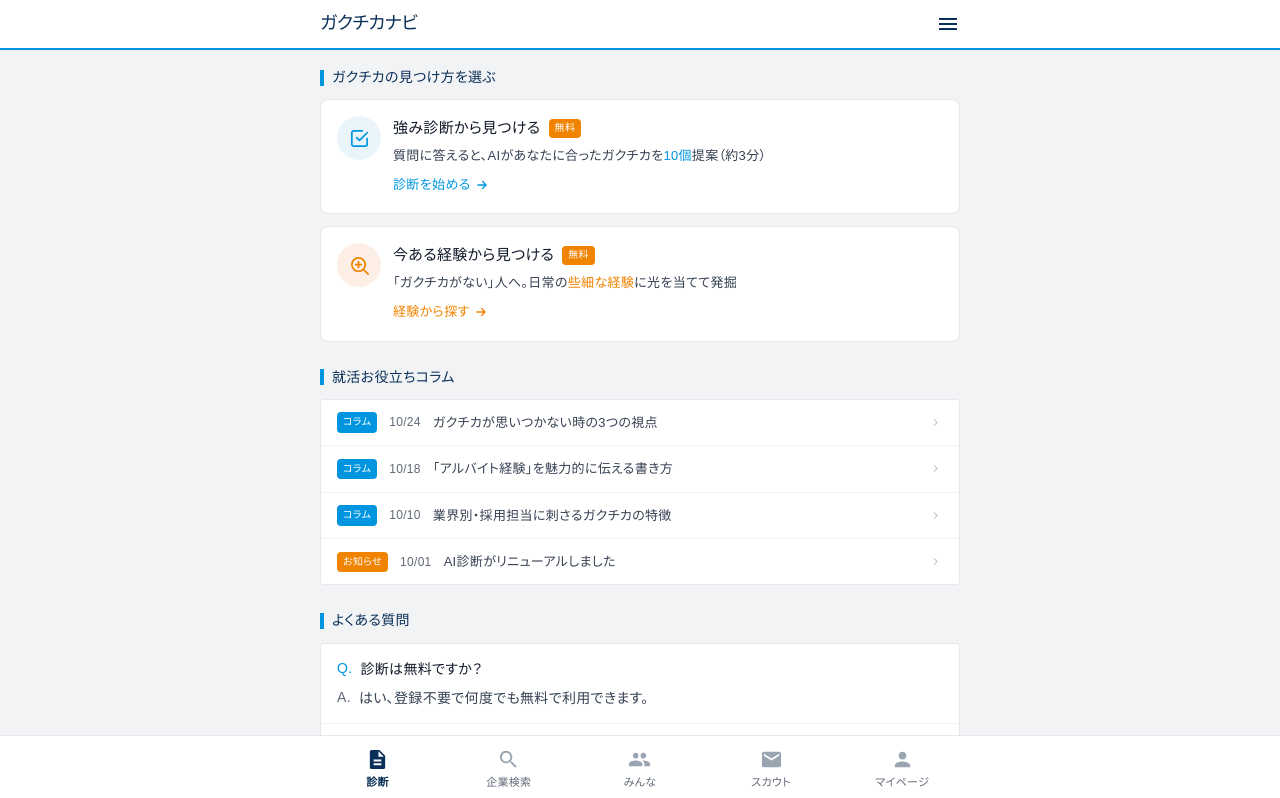
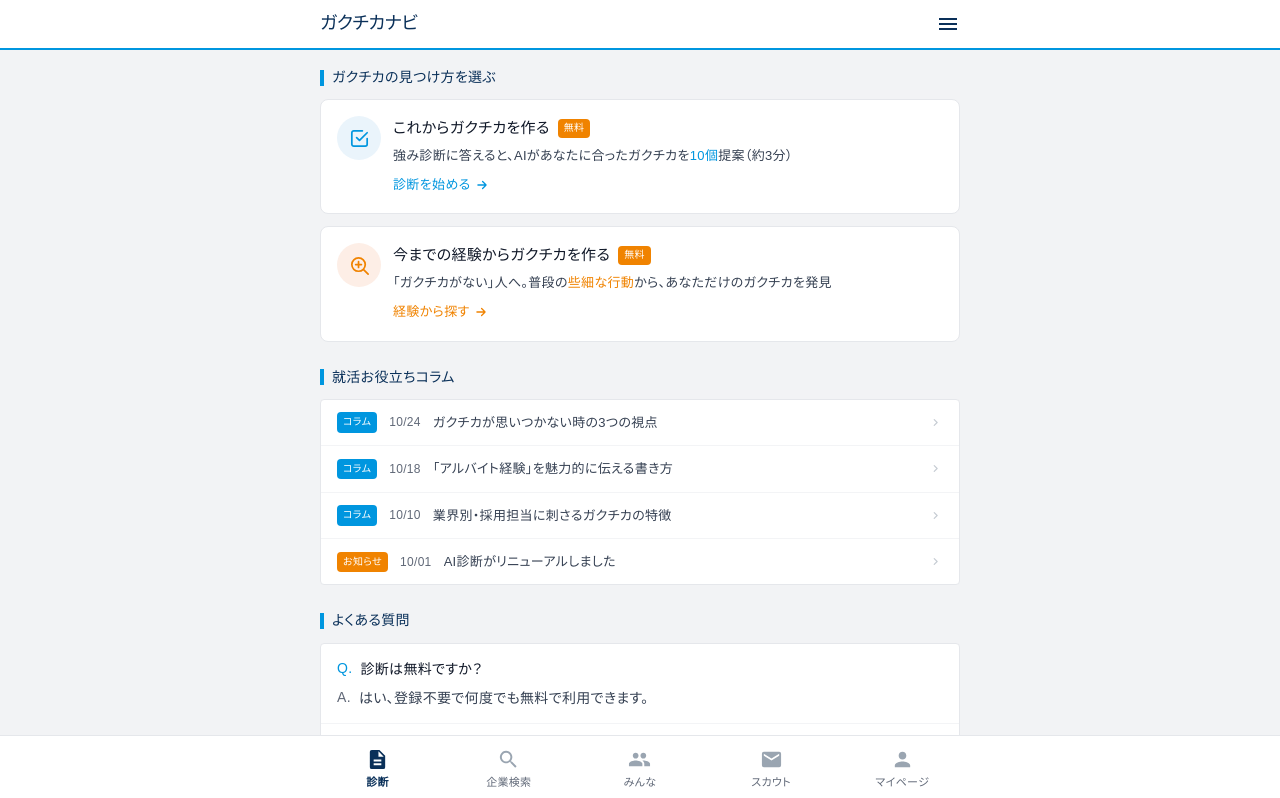
Before and after one commit to Sakamoto0517tubasa-beep/gakuchikanavi, a Next.js app: page / in a window 1280 px wide. Shown: the top 798 px of the page. Built offline with nearby package versions, Linux system fonts and the light colour scheme.

Commit message:
feat: ホームの2モード名を『これから作る』『今までの経験から作る』に変更
Co-Authored-By: Claude Opus 4.8 <noreply@anthropic.com>

```diff
--- a/app/page.tsx
+++ b/app/page.tsx
@@ -38,10 +38,10 @@ export default function Home() {
               </span>
               <div className="flex-1 min-w-0">
                 <div className="flex items-center gap-2">
-                  <p className="text-[15px] font-medium text-gray-900">強み診断から見つける</p>
+                  <p className="text-[15px] font-medium text-gray-900">これからガクチカを作る</p>
                   <span className="text-[10px] font-medium text-white bg-[#F08300] px-1.5 py-px rounded-sm">無料</span>
                 </div>
-                <p className="text-[13px] text-gray-600 mt-1 leading-relaxed">質問に答えると、AIがあなたに合ったガクチカを<span className="text-[#0096DF] font-medium">10個</span>提案（約3分）</p>
+                <p className="text-[13px] text-gray-600 mt-1 leading-relaxed">強み診断に答えると、AIがあなたに合ったガクチカを<span className="text-[#0096DF] font-medium">10個</span>提案（約3分）</p>
                 <span className="mt-2 inline-flex items-center gap-1 text-[13px] font-medium text-[#0096DF]">診断を始める<svg width="14" height="14" viewBox="0 0 24 24" fill="none"><path d="M5 12h14M13 6l6 6-6 6" stroke="#0096DF" strokeWidth="2.2" strokeLinecap="round" strokeLinejoin="round"/></svg></span>
               </div>
             </div>
@@ -55,10 +55,10 @@ export default function Home() {
               </span>
               <div className="flex-1 min-w-0">
                 <div className="flex items-center gap-2">
-                  <p className="text-[15px] font-medium text-gray-900">今ある経験から見つける</p>
+                  <p className="text-[15px] font-medium text-gray-900">今までの経験からガクチカを作る</p>
                   <span className="text-[10px] font-medium text-white bg-[#F08300] px-1.5 py-px rounded-sm">無料</span>
                 </div>
-                <p className="text-[13px] text-gray-600 mt-1 leading-relaxed">「ガクチカがない」人へ。日常の<span className="text-[#F08300] font-medium">些細な経験</span>に光を当てて発掘</p>
+                <p className="text-[13px] text-gray-600 mt-1 leading-relaxed">「ガクチカがない」人へ。普段の<span className="text-[#F08300] font-medium">些細な行動</span>から、あなただけのガクチカを発見</p>
                 <span className="mt-2 inline-flex items-center gap-1 text-[13px] font-medium text-[#F08300]">経験から探す<svg width="14" height="14" viewBox="0 0 24 24" fill="none"><path d="M5 12h14M13 6l6 6-6 6" stroke="#F08300" strokeWidth="2.2" strokeLinecap="round" strokeLinejoin="round"/></svg></span>
               </div>
             </div>
```
